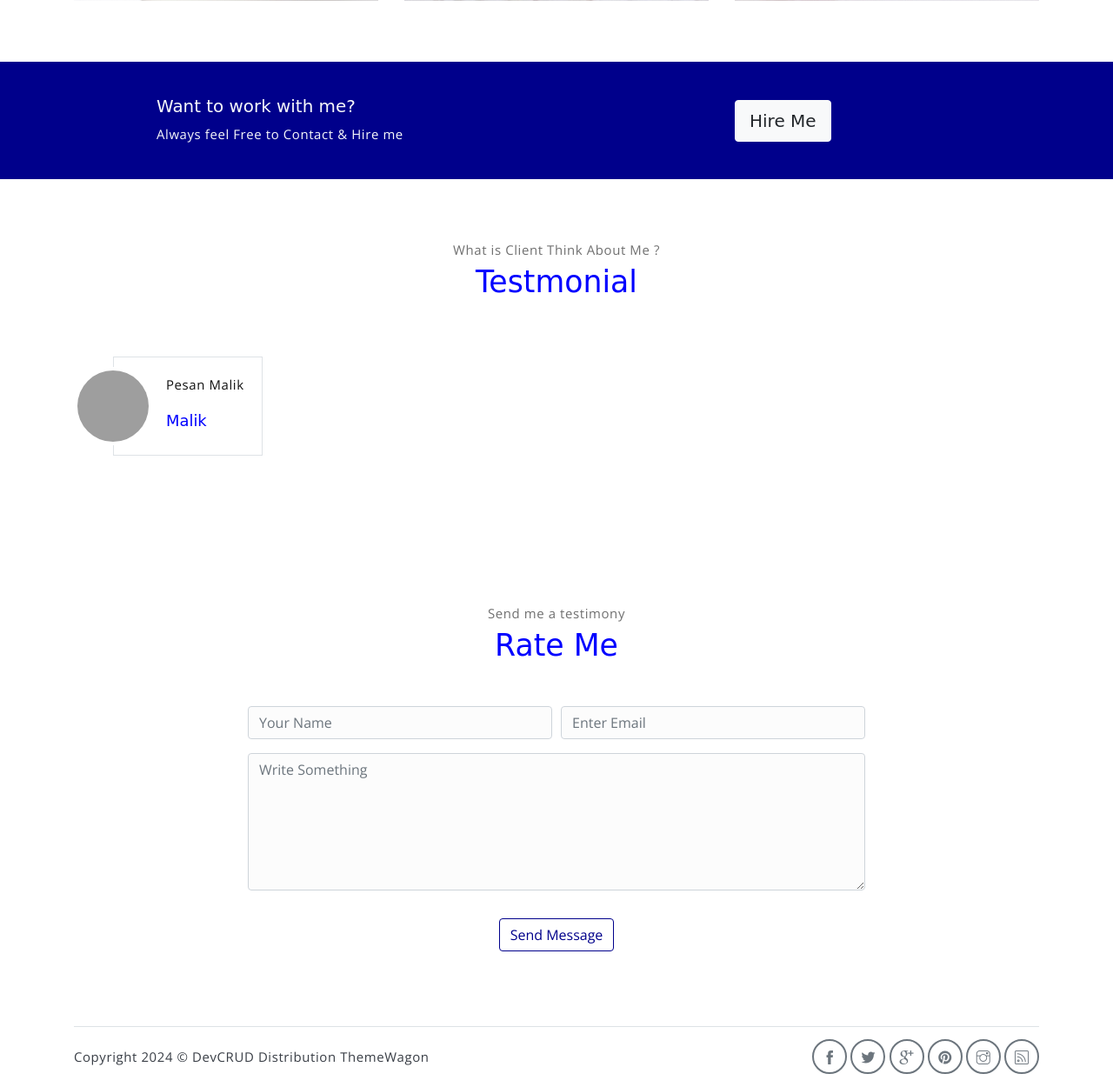
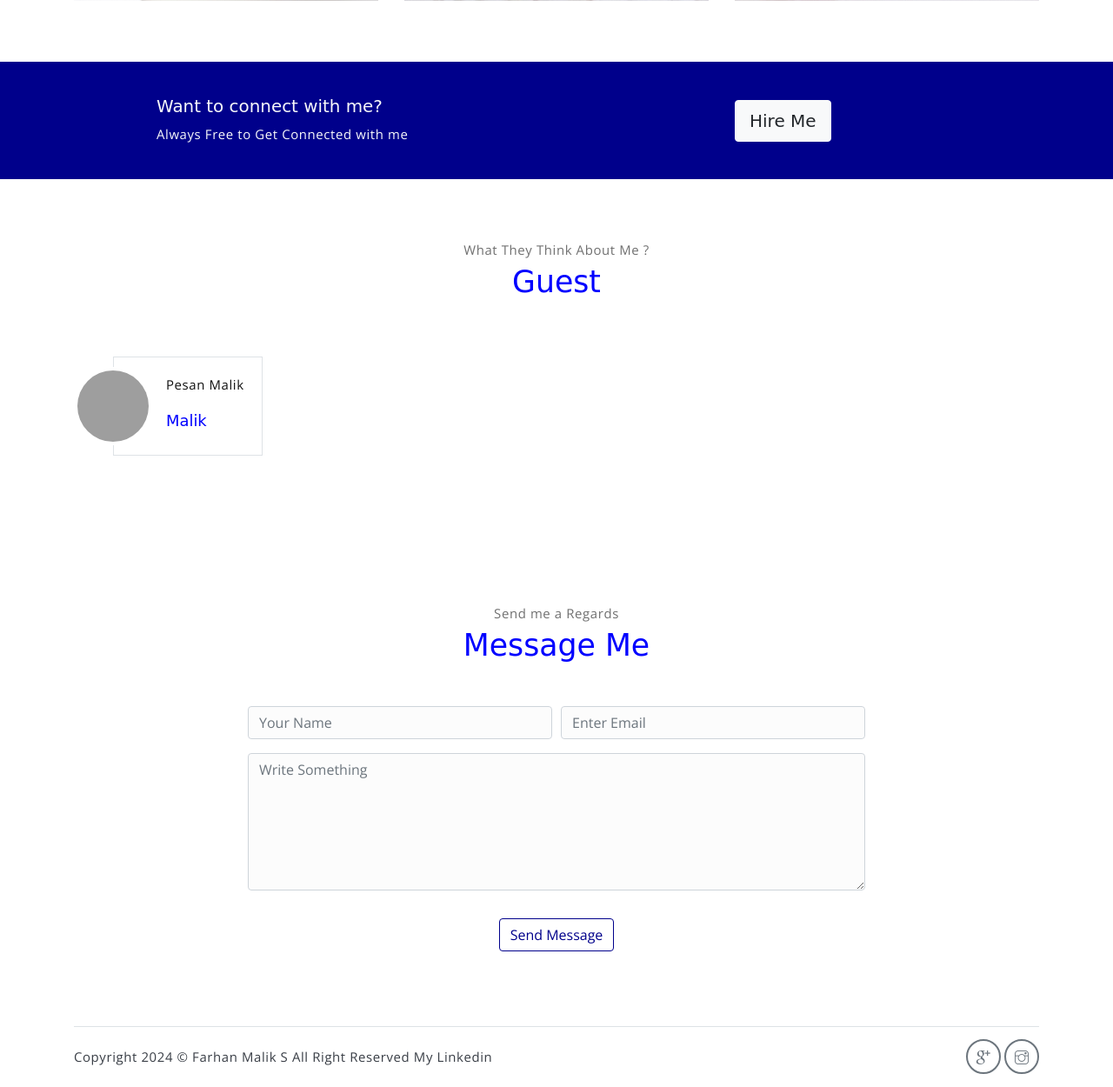
Before and after one commit to farhanmaliks/UjianPPKD, a Django app: page /tes in a window 1280 px wide. Shown: the part 2475-3725 px from the top of the page at 87% size. Run offline with Django 5.2, Linux system fonts and the light colour scheme; data comes from the database, SQL or seed files in the repository; some libraries are stand-ins or nearby versions; some web fonts are replaced; grey boxes are pictures that could not be loaded.

Commit message:
mengubah tampilan

```diff
--- a/Ujian/templates/tes.html
+++ b/Ujian/templates/tes.html
@@ -200,8 +200,8 @@
           <!-- row -->
           <div class="row align-items-center">
               <div class="col-sm offset-md-1 mb-4 mb-md-0">
-                  <h6 class="title text-light">Want to work with me?</h6>
-                  <p class="m-0 text-light">Always feel Free to Contact & Hire me</p>
+                  <h6 class="title text-light">Want to connect with me?</h6>
+                  <p class="m-0 text-light">Always Free to Get Connected with me</p>
               </div>
               <div class="col-sm offset-sm-2 offset-md-3">
                   <a href="https://instagram.com/farhanmaliks?jgsh=MWM0ZXh6OHdhbTQxeQ==" class="btn btn-lg my-font btn-light rounded">Hire Me</a>
@@ -213,8 +213,8 @@
   <!-- testimonial section -->
   <section class="section" id="testmonial">
       <div class="container text-center">
-          <p class="section-subtitle">What is Client Think About Me ?</p>
-          <h6 class="section-title mb-6">Testmonial</h6>
+          <p class="section-subtitle">What They Think About Me ?</p>
+          <h6 class="section-title mb-6">Guest</h6>
 
           <!-- row -->
           <div class="row">
@@ -241,8 +241,8 @@
 <!-- contact section -->
    <section class="section" id="testimony">
     <div class="container text-center">
-        <p class="section-subtitle">Send me a testimony</p>
-        <h6 class="section-title mb-5">Rate Me</h6>
+        <p class="section-subtitle">Send me a Regards</p>
+        <h6 class="section-title mb-5">Message Me</h6>
         <!-- contact form -->
         <form class="contact-form col-md-10 col-lg-8 m-auto" method="POST">
             {% csrf_token %}
@@ -272,16 +272,12 @@
     <footer class="footer">
         <p class="mb-0">Copyright
             <script>document.write(new Date().getFullYear())</script> &copy; <a
-                href="http://www.devcrud.com">DevCRUD</a> Distribution <a
-                href="https://themewagon.com">ThemeWagon</a>
+                href="http://www.devcrud.com">Farhan Malik S</a> All Right Reserved <a
+                href="https://www.linkedin.com/in/farhan-malik-syamsudin-8974342b0/">My Linkedin</a>
         </p>
         <div class="social-links text-right m-auto ml-sm-auto">
-            <a href="javascript:void(0)" class="link"><i class="ti-facebook"></i></a>
-            <a href="javascript:void(0)" class="link"><i class="ti-twitter-alt"></i></a>
             <a href="javascript:void(0)" class="link"><i class="ti-google"></i></a>
-            <a href="javascript:void(0)" class="link"><i class="ti-pinterest-alt"></i></a>
-            <a href="javascript:void(0)" class="link"><i class="ti-instagram"></i></a>
-            <a href="javascript:void(0)" class="link"><i class="ti-rss"></i></a>
+            <a href="https://instagram.com/farhanmaliks?jgsh=MWM0ZXh6OHdhbTQxeQ==" class="link"><i class="ti-instagram"></i></a>
         </div>
     </footer>
 </div> <!-- end of page footer -->
--- a/tokomalik/urls.py
+++ b/tokomalik/urls.py
@@ -23,5 +23,3 @@ urlpatterns = [
     path('admin/', admin.site.urls),
     path('', include('Ujian.urls')),
 ] + static(settings.MEDIA_URL, document_root=settings.MEDIA_ROOT)
-
-handler404 = 'tokobuku.views.custom_404'
```
